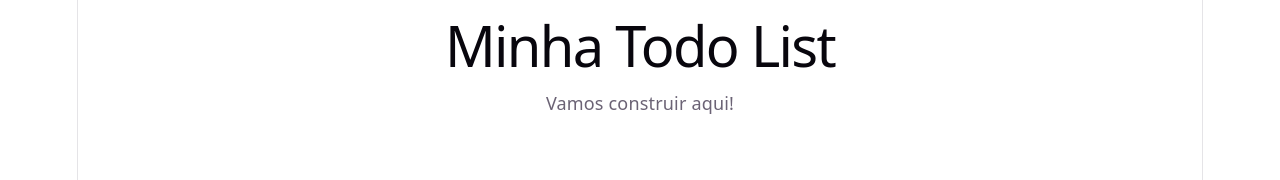
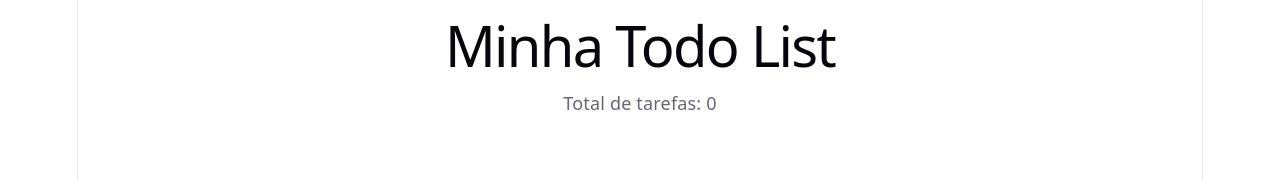
Before and after one commit to vitinzx7/Todo-List, a React (Vite) app in the folder todoolist-web/: page / in a window 1280 px wide. Shown: the top 180 px of the page. Built offline with nearby package versions, Linux system fonts and the light colour scheme.

Commit message:
app component com useState para list

```diff
--- a/todoolist-web/src/App.jsx
+++ b/todoolist-web/src/App.jsx
@@ -1,8 +1,13 @@
+import { useState } from 'react';
+
 function App() {
+   const [todos, setTodos] = useState([]);
+
   return (
     <div>
+
       <h1>Minha Todo List</h1>
-      <p>Vamos construir aqui!</p>
+      <p>Total de tarefas: {todos.length}</p>
     </div>
   )
 }
```
